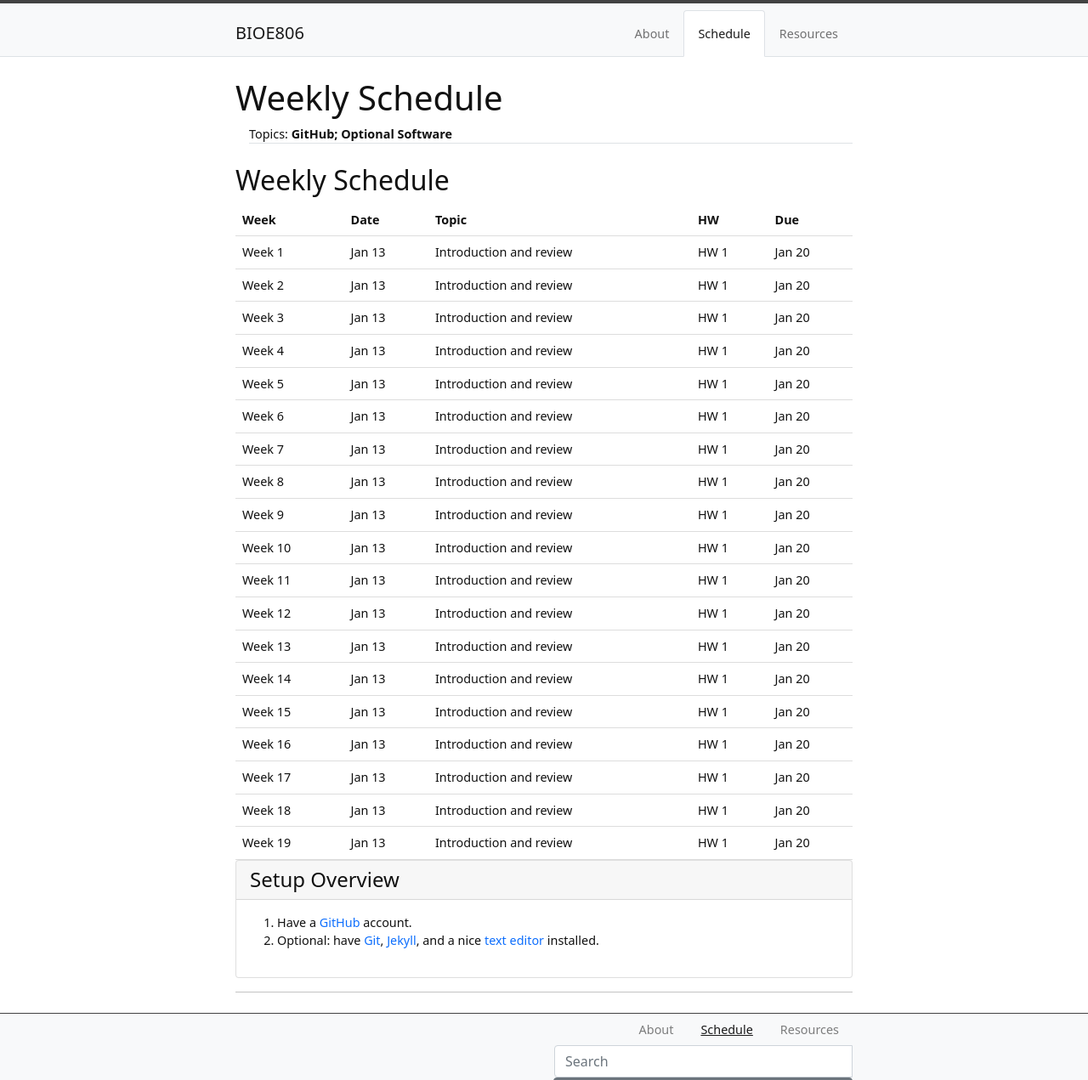
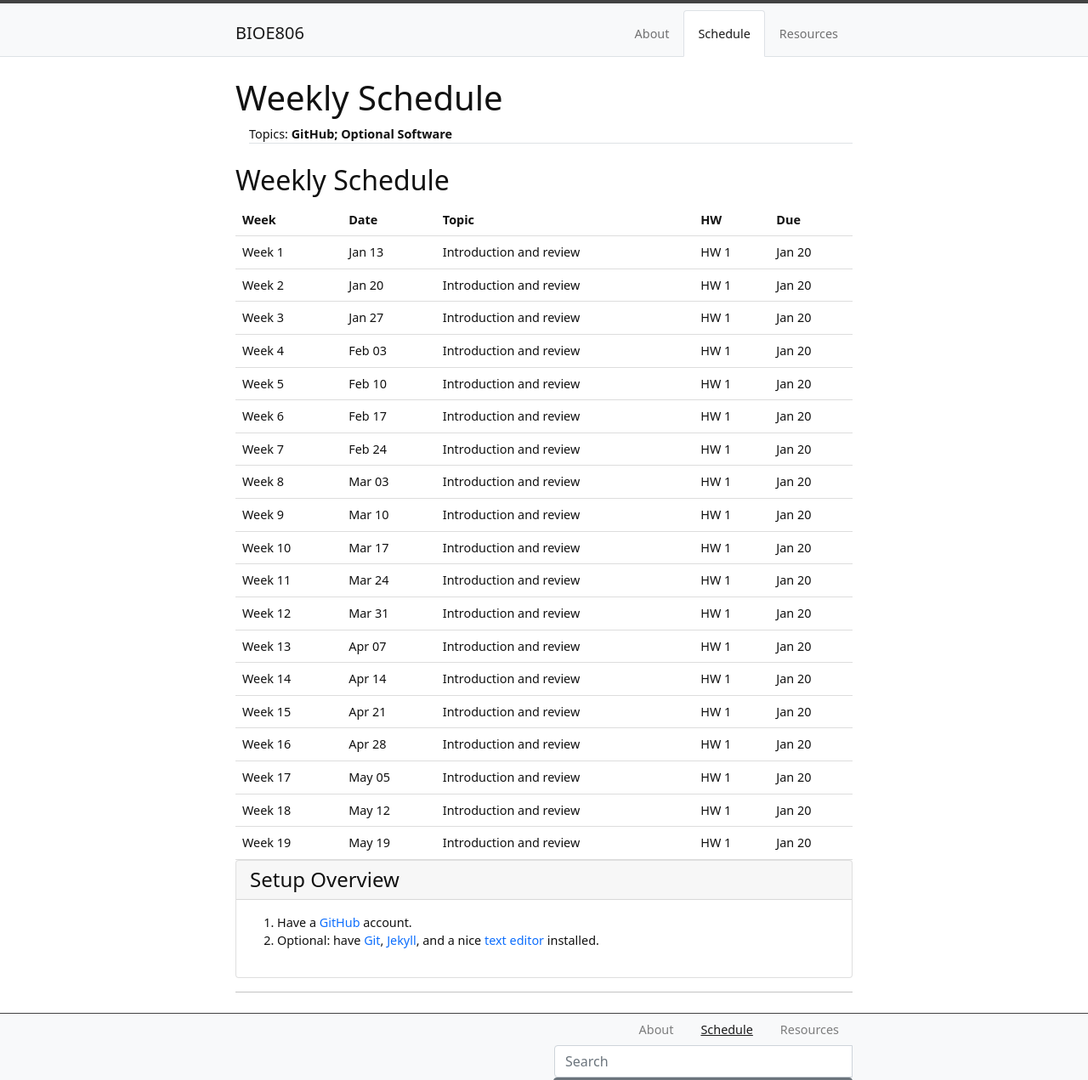
Before and after one commit to XiaoyuLiang/BIOE806-Spring2022, a Jekyll site: the page built from content/2-Schedule.md, in a window 1280 px wide, cut to the strip 0-1271 px from the top of the page. Shown: the whole strip at 85% size. Built offline with Jekyll 4.4.1, drawn with Linux system fonts in a browser that asks for light colours.

Commit message:
Update 2-Schedule.md

```diff
--- a/content/2-Schedule.md
+++ b/content/2-Schedule.md
@@ -41,126 +41,126 @@ tr:hover {background-color: #D6EEEE;}
   </tr>
     <tr>
     <td>Week 2</td>
-    <td>Jan 13</td>
+    <td>Jan 20</td>
     <td>Introduction and review</td>
     <td>HW 1</td>
     <td>Jan 20</td>
   </tr>
     <tr>
     <td>Week 3</td>
-    <td>Jan 13</td>
+    <td>Jan 27</td>
     <td>Introduction and review</td>
     <td>HW 1</td>
     <td>Jan 20</td>
   </tr>
     <tr>
     <td>Week 4</td>
-    <td>Jan 13</td>
+    <td>Feb 03</td>
     <td>Introduction and review</td>
     <td>HW 1</td>
     <td>Jan 20</td>
   </tr>
     <tr>
     <td>Week 5</td>
-    <td>Jan 13</td>
+    <td>Feb 10</td>
     <td>Introduction and review</td>
     <td>HW 1</td>
     <td>Jan 20</td>
   </tr>
     <tr>
     <td>Week 6</td>
-    <td>Jan 13</td>
+    <td>Feb 17</td>
     <td>Introduction and review</td>
     <td>HW 1</td>
     <td>Jan 20</td>
   </tr>
     <tr>
     <td>Week 7</td>
-    <td>Jan 13</td>
+    <td>Feb 24</td>
     <td>Introduction and review</td>
     <td>HW 1</td>
     <td>Jan 20</td>
   </tr>
     <tr>
     <td>Week 8</td>
-    <td>Jan 13</td>
+    <td>Mar 03</td>
     <td>Introduction and review</td>
     <td>HW 1</td>
     <td>Jan 20</td>
   </tr>
     <tr>
     <td>Week 9</td>
-    <td>Jan 13</td>
+    <td>Mar 10</td>
     <td>Introduction and review</td>
     <td>HW 1</td>
     <td>Jan 20</td>
   </tr>
     <tr>
     <td>Week 10</td>
-    <td>Jan 13</td>
+    <td>Mar 17</td>
     <td>Introduction and review</td>
     <td>HW 1</td>
     <td>Jan 20</td>
   </tr>
     <tr>
     <td>Week 11</td>
-    <td>Jan 13</td>
+    <td>Mar 24</td>
     <td>Introduction and review</td>
     <td>HW 1</td>
     <td>Jan 20</td>
   </tr>
     <tr>
     <td>Week 12</td>
-    <td>Jan 13</td>
+    <td>Mar 31</td>
     <td>Introduction and review</td>
     <td>HW 1</td>
     <td>Jan 20</td>
   </tr>
     <tr>
     <td>Week 13</td>
-    <td>Jan 13</td>
+    <td>Apr 07</td>
     <td>Introduction and review</td>
     <td>HW 1</td>
     <td>Jan 20</td>
   </tr>
     <tr>
     <td>Week 14</td>
-    <td>Jan 13</td>
+    <td>Apr 14</td>
     <td>Introduction and review</td>
     <td>HW 1</td>
     <td>Jan 20</td>
   </tr>
     <tr>
     <td>Week 15</td>
-    <td>Jan 13</td>
+    <td>Apr 21</td>
     <td>Introduction and review</td>
     <td>HW 1</td>
     <td>Jan 20</td>
   </tr>
     <tr>
     <td>Week 16</td>
-    <td>Jan 13</td>
+    <td>Apr 28</td>
     <td>Introduction and review</td>
     <td>HW 1</td>
     <td>Jan 20</td>
   </tr>
     <tr>
     <td>Week 17</td>
-    <td>Jan 13</td>
+    <td>May 05</td>
     <td>Introduction and review</td>
     <td>HW 1</td>
     <td>Jan 20</td>
   </tr>
     <tr>
     <td>Week 18</td>
-    <td>Jan 13</td>
+    <td>May 12</td>
     <td>Introduction and review</td>
     <td>HW 1</td>
     <td>Jan 20</td>
   </tr>
     <tr>
     <td>Week 19</td>
-    <td>Jan 13</td>
+    <td>May 19</td>
     <td>Introduction and review</td>
     <td>HW 1</td>
     <td>Jan 20</td>
```
